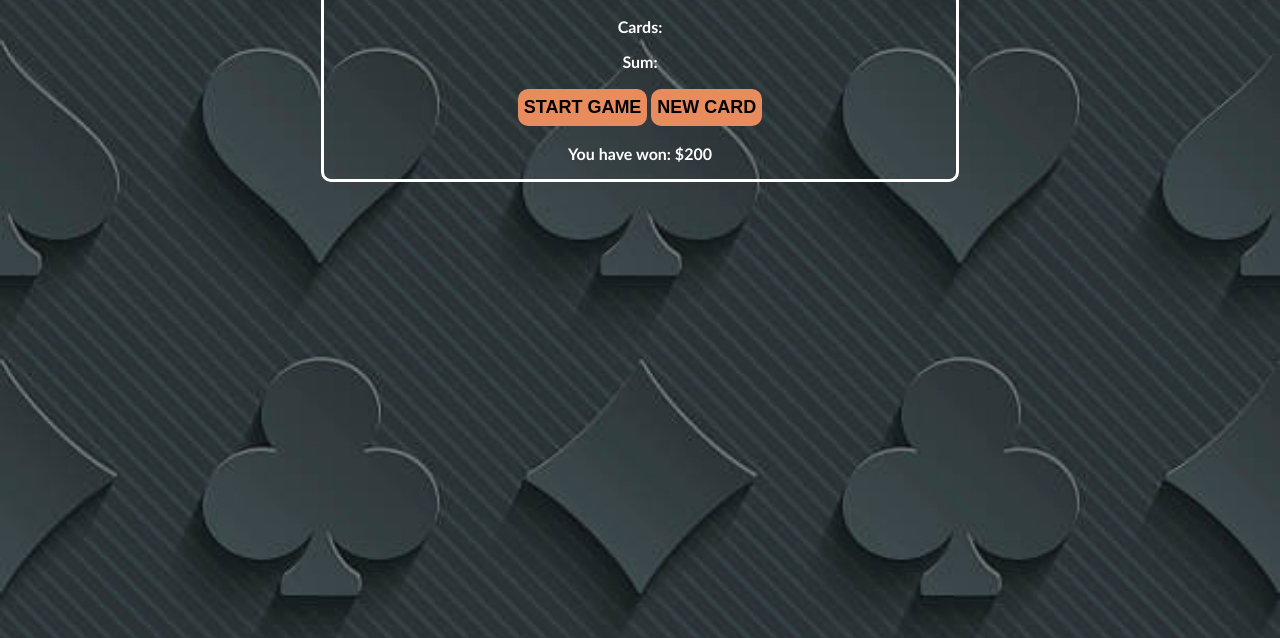
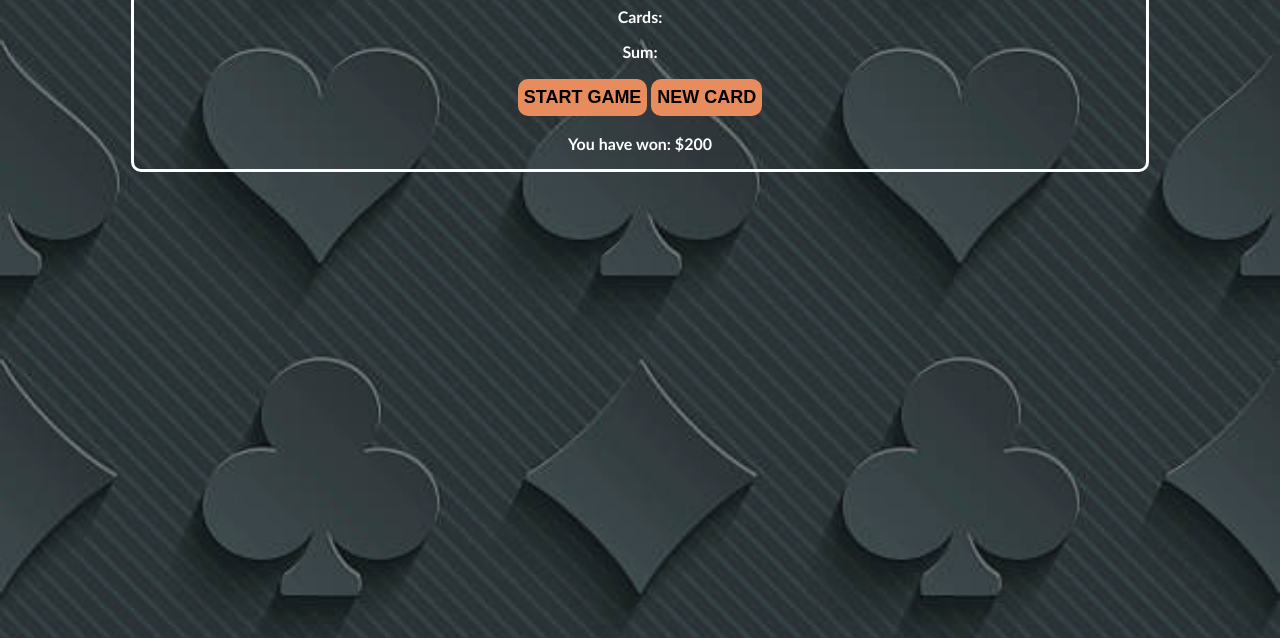
Before and after one commit to bobjoan/blackjack, a plain HTML site: page index.html in a window 1280 px wide. Shown: the part 162-800 px from the top of the page. Drawn offline with Linux system fonts and the light colour scheme.

Commit message:
updated margin

```diff
--- a/blackjack.css
+++ b/blackjack.css
@@ -6,14 +6,14 @@ body {
   background-repeat: no-repeat;
 }
 .poker {
-  width: 50%;
+  width: 80%;
   margin: 0 auto;
   font-weight: bold;
   border: 3px solid #fff;
   border-radius: 10px;
   color: #fff;
   text-align: center;
-  margin-top: 50px;
+  margin-top: 40px;
 }
 h1 {
   color: #e88c5d;
```
